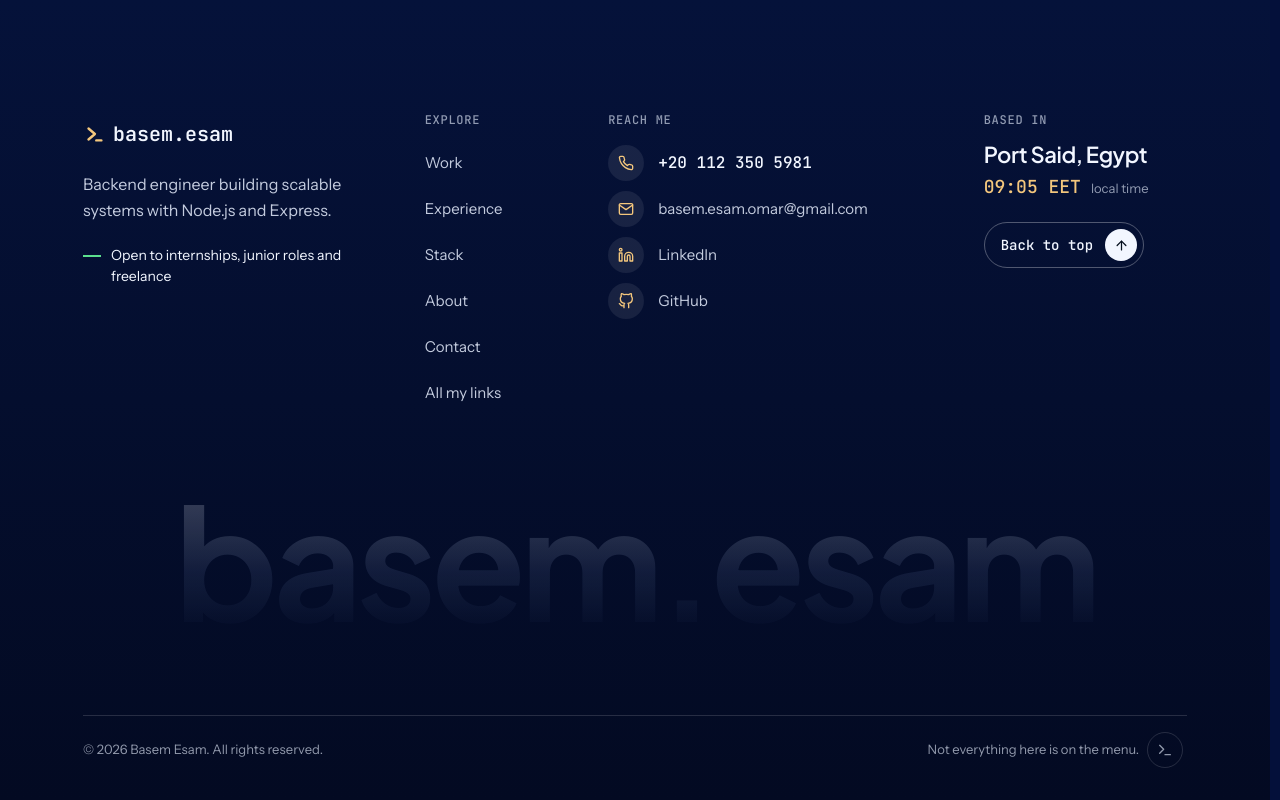
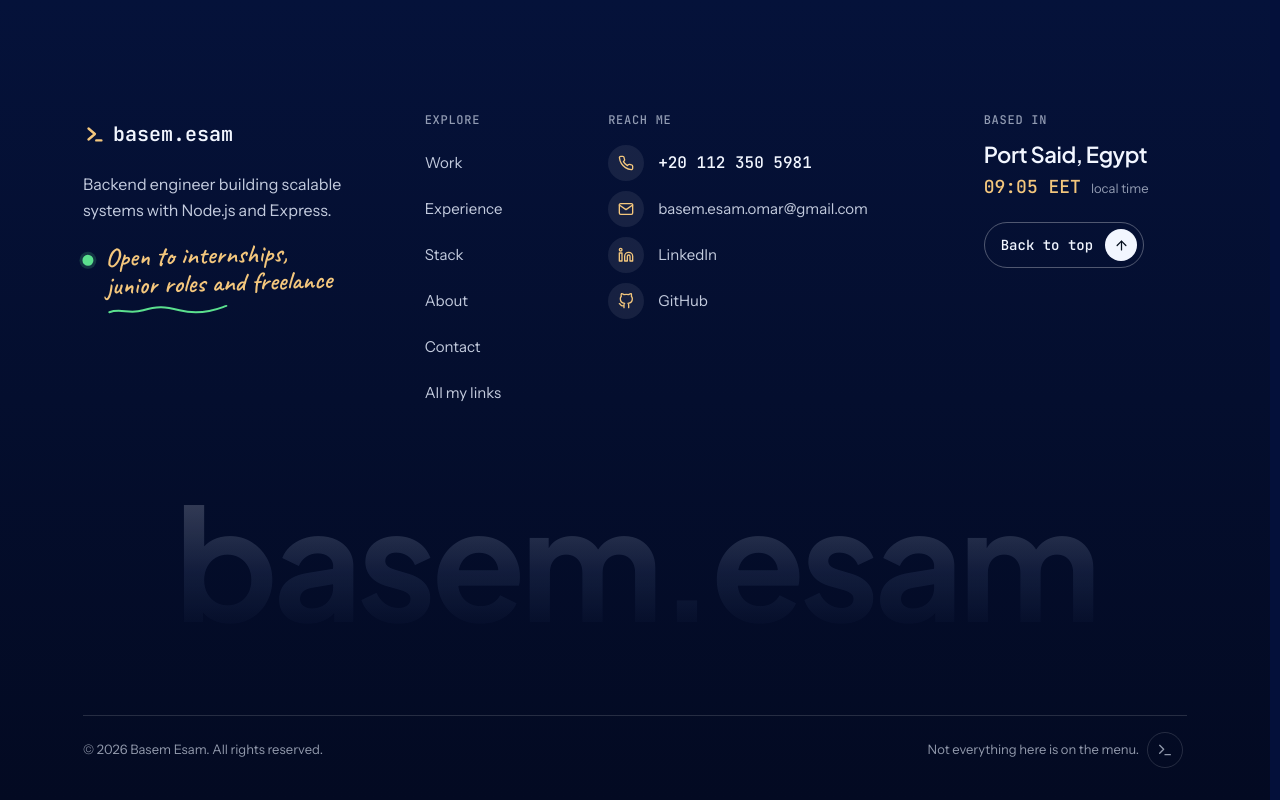
Before and after one commit to Basem3sam/portfolio, a Next.js app: page /en/work/trosc in a window 1280 px wide. Shown: the part 4118-4918 px from the top of the page. Built offline with nearby package versions, Linux system fonts and the light colour scheme.

Commit message:
Refactor Footer component: enhance availability display with improved semantics and styling

```diff
--- a/components/layout/Footer.css
+++ b/components/layout/Footer.css
@@ -90,23 +90,112 @@
   color: var(--c-light-text);
 }
 
+/* Availability: a margin note, not a badge. Same hand as the portrait note
+   (Caveat, honey ink, a slight tilt) with the hero ticket's green light and a
+   pen-drawn squiggle under it. Arabic has no Caveat glyphs, so it falls back to
+   the body face, untilted. */
 .foot-avail {
   display: flex;
   align-items: flex-start;
-  gap: 10px;
-  max-width: 32ch;
-  margin-top: 6px;
-  font-size: 0.875rem;
-  line-height: 1.5;
-  color: var(--c-dark-text);
+  gap: 12px;
+  max-width: 30ch;
+  margin: 6px 0 0;
+  font-family: var(--font-caveat), var(--font-body);
+  font-size: 1.65rem;
+  font-weight: 600;
+  line-height: 1.05;
+  color: var(--c-note);
+  rotate: -1.6deg;
+  transform-origin: left center;
 }
 
-.foot-avail i {
-  width: 18px;
-  height: 2px;
+.fa-dot {
+  position: relative;
   flex: none;
-  margin-top: 0.7em;
+  width: 11px;
+  height: 11px;
+  margin-top: 0.38em;
+  border-radius: 50%;
   background: var(--c-status);
+  box-shadow: 0 0 0 3px color-mix(in srgb, var(--c-status) 18%, transparent);
+}
+
+.fa-dot::after {
+  content: "";
+  position: absolute;
+  inset: -5px;
+  border-radius: 50%;
+  border: 1.5px solid var(--c-status);
+  opacity: 0;
+  animation: faping 3.4s cubic-bezier(0.22, 0.61, 0.36, 1) infinite;
+}
+
+@keyframes faping {
+  0% {
+    opacity: 0.8;
+    transform: scale(0.6);
+  }
+  60%,
+  100% {
+    opacity: 0;
+    transform: scale(1.5);
+  }
+}
+
+.fa-txt {
+  display: block;
+  min-width: 0;
+  text-wrap: balance;
+}
+
+.fa-sq {
+  display: block;
+  width: 5.5em;
+  height: 0.3em;
+  margin-top: 0.3em;
+  fill: none;
+  stroke: var(--c-status);
+  stroke-width: 2;
+  stroke-linecap: round;
+  overflow: visible;
+}
+
+.fa-sq path {
+  vector-effect: non-scaling-stroke;
+  stroke-dasharray: 1;
+}
+
+/* The squiggle is pen-drawn as the footer scrolls into view where the browser
+   supports scroll timelines; elsewhere it is simply already drawn. */
+@supports (animation-timeline: view()) {
+  .fa-sq path {
+    stroke-dashoffset: 1;
+    animation: fasq linear both;
+    animation-timeline: view();
+    animation-range: entry 10% entry 100%;
+  }
+}
+
+@keyframes fasq {
+  to {
+    stroke-dashoffset: 0;
+  }
+}
+
+[dir="rtl"] .foot-avail {
+  font-family: var(--font-body);
+  font-size: 1rem;
+  font-weight: 500;
+  line-height: 1.6;
+  rotate: 0deg;
+}
+
+[dir="rtl"] .fa-dot {
+  margin-top: 0.62em;
+}
+
+[dir="rtl"] .fa-sq {
+  margin-top: 0.2em;
 }
 
 .ft-col {
@@ -605,4 +694,13 @@
   .ft-up i {
     transition: none;
   }
+
+  .fa-dot::after {
+    animation: none;
+  }
+
+  .fa-sq path {
+    animation: none;
+    stroke-dashoffset: 0;
+  }
 }
--- a/components/layout/Footer.tsx
+++ b/components/layout/Footer.tsx
@@ -56,10 +56,15 @@ export default function Footer({ locale = "en" }: FooterProps) {
               <span>basem.esam</span>
             </SectionLink>
             <p className="ft-line">{footer.line}</p>
-            <span className="foot-avail">
-              <i aria-hidden="true"></i>
-              {footer.avail}
-            </span>
+            <p className="foot-avail" role="note">
+              <i className="fa-dot" aria-hidden="true"></i>
+              <span className="fa-txt">
+                {footer.avail}
+                <svg className="fa-sq" viewBox="0 0 120 8" aria-hidden="true" preserveAspectRatio="none">
+                  <path pathLength={1} d="M2 5 C12 1 18 8 30 4 S48 1 60 5 S84 8 96 3 S112 2 118 4" />
+                </svg>
+              </span>
+            </p>
           </div>
 
           <nav className="ft-col ft-ex" aria-label={footer.navLabel}>
```
